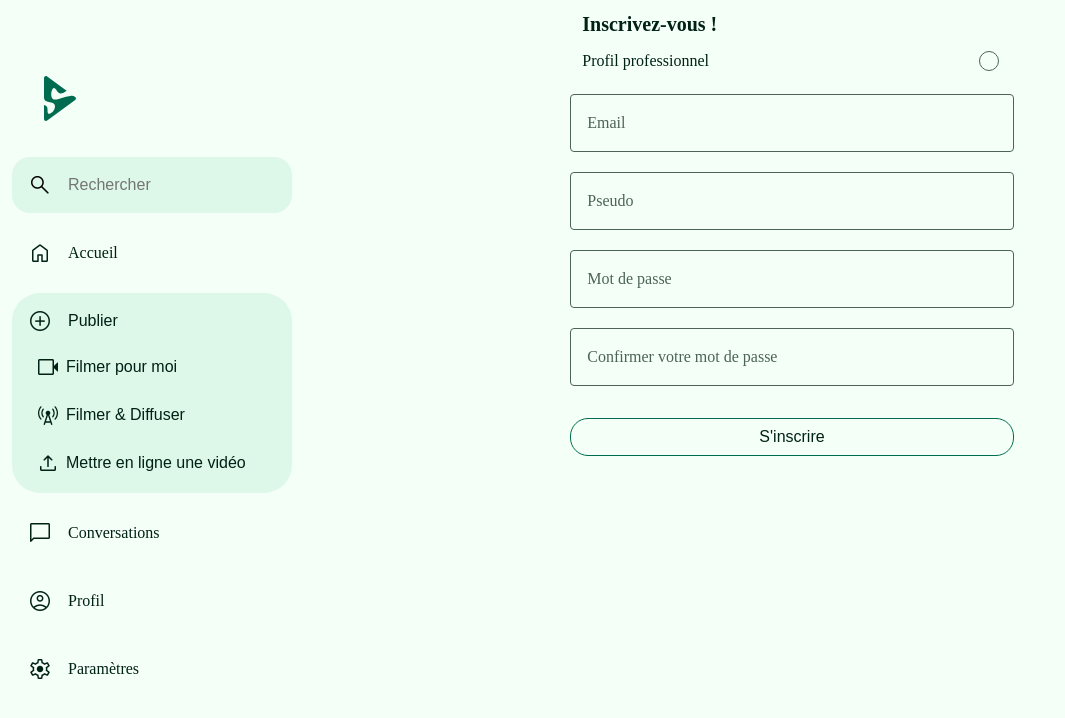
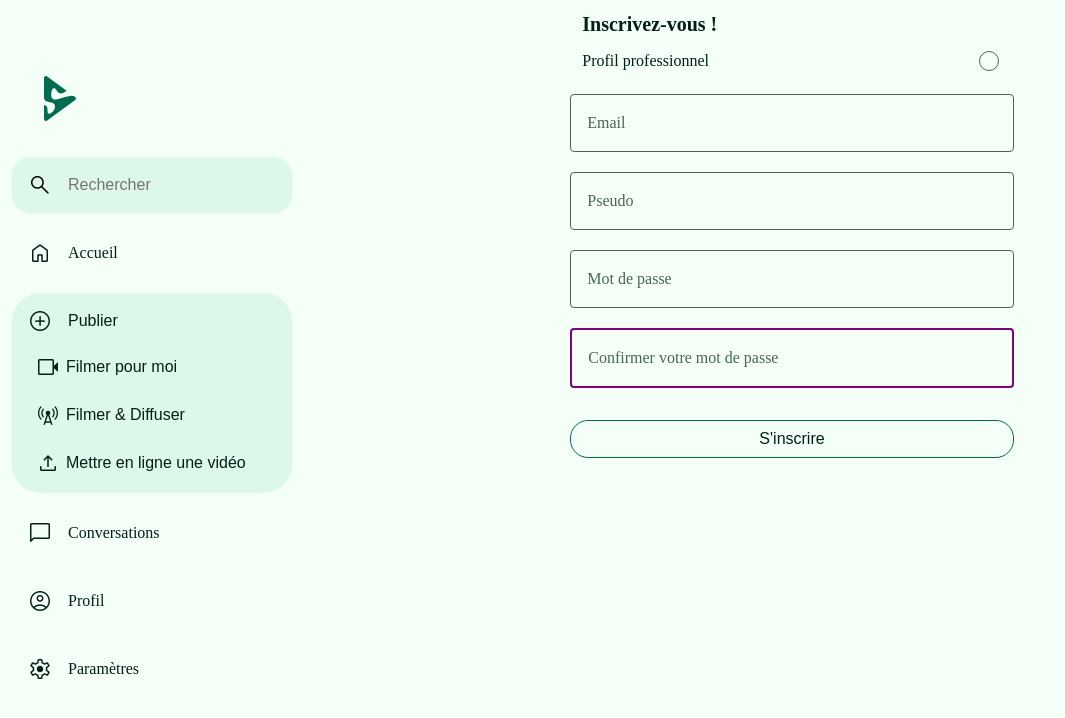
Before and after one commit to Catif/LP-PTUT_Scudo, a Vue app in the folder front/: page /register in a window 1280 px wide. Shown: the top 718 px of the page, without its empty margins (0-1065 px from the left). Built offline with nearby package versions, Linux system fonts and the light colour scheme; no server answers.

Commit message:
gestion du confirmPassword + ajout de la balise form

```diff
--- a/front/src/components/ScudoTheming/Input.vue
+++ b/front/src/components/ScudoTheming/Input.vue
@@ -104,7 +104,7 @@ div {
     line-height: 1.5rem;
     font-size: 1rem;
     padding: 1rem;
-
+    z-index: 2;
     width: 100%;
 
     &:focus {
--- a/front/src/views/RegisterView.vue
+++ b/front/src/views/RegisterView.vue
@@ -40,6 +40,7 @@ function changeClassConfirmPassword(){
 <template>
 <MainFeed>
         <Title>Inscrivez-vous !</Title>
+        <form action="/api/register" method="post">
         <Text>
                 <label for="role" class="form-control">Profil professionnel</label>
                 <input @click="togglePro" id="role" name="role" type="checkbox"/>
@@ -52,6 +53,7 @@ function changeClassConfirmPassword(){
         <Input id="confirmPassword" type="password" name="confirmPassword" :required='true' label="Confirmer votre mot de passe"
          v-model:value="form.confirmPassword" :class="classConfirmPassword" v-on:input="changeClassConfirmPassword"/>
         <Button>S'inscrire</Button>
+        </form>
 </MainFeed>
 </template>
 
@@ -119,4 +121,17 @@ button{
         margin-left: 0;
         border: 1px solid $light-bg-button;
 }
+
+div.border.default{
+       border: 2px solid purple;
+}
+
+div.border.wrong{
+       border: 2px solid red;
+}
+
+div.border.right{
+       border: 2px solid green;
+}
+
 </style>
```
